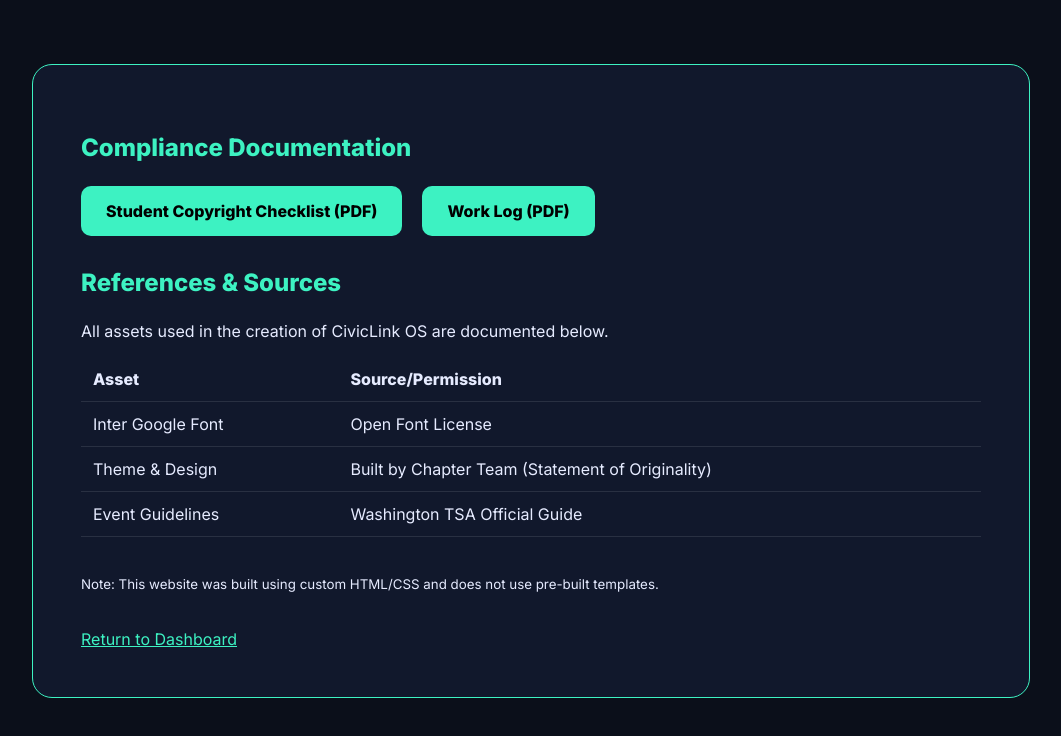
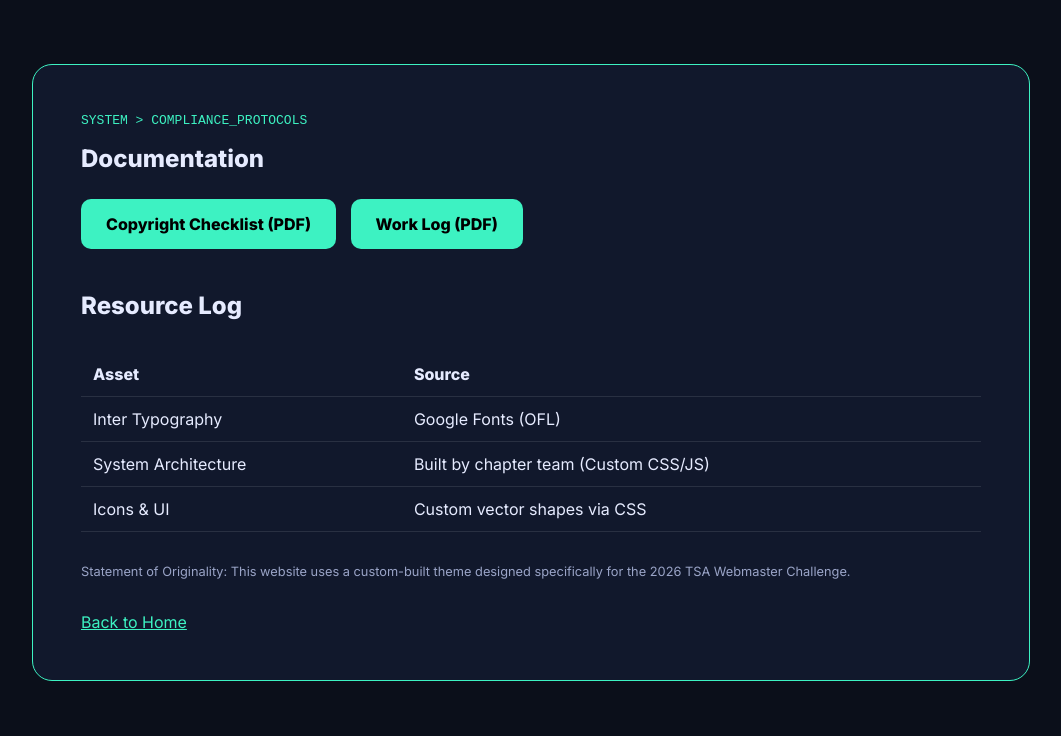
Before and after one commit to tsawebmaster25396-2/communityresourcehub, a plain HTML site: page references.html in a window 1280 px wide. Shown: the whole page, without its empty margins (109-1170 px from the left). Drawn offline with Linux system fonts and the light colour scheme.

Commit message:
Update references.html

```diff
--- a/references.html
+++ b/references.html
@@ -6,36 +6,30 @@
 <title>CivicLink OS | References</title>
 <link href="https://fonts.googleapis.com/css2?family=Inter:wght@400;800&display=swap" rel="stylesheet">
 <style>
-:root{--bg:#0b0f1a; --panel:rgba(18,26,47,0.85); --accent:#3df2c2; --text:#e6ebff; --muted:#9aa4c7;}
+:root{--bg:#0b0f1a; --panel:rgba(18,26,47,0.85); --accent:#3df2c2; --text:#e6ebff;}
 body{background:var(--bg); color:var(--text); font-family:'Inter', sans-serif;}
 .panel{max-width:900px; margin:4rem auto; background:var(--panel); padding:3rem; border-radius:20px; border:1px solid var(--accent);}
-h2{color:var(--accent); margin-bottom:1.5rem;}
-.doc-links{display:flex; gap:20px; margin-bottom:2rem;}
-.btn{background:var(--accent); color:#000; padding:15px 25px; text-decoration:none; border-radius:10px; font-weight:bold;}
-table{width:100%; border-collapse:collapse; margin-top:1rem;}
+.btn{background:var(--accent); color:#000; padding:15px 25px; text-decoration:none; border-radius:10px; font-weight:bold; display:inline-block; margin:10px 10px 10px 0;}
+table{width:100%; border-collapse:collapse; margin-top:2rem;}
 th, td{text-align:left; padding:12px; border-bottom:1px solid rgba(255,255,255,0.1);}
 </style>
 </head>
 <body>
 <div class="panel">
-  <h2>Compliance Documentation</h2>
-  <div class="doc-links">
-    <a href="copyright-checklist.pdf" class="btn" target="_blank">Student Copyright Checklist (PDF)</a>
-    <a href="work-log.pdf" class="btn" target="_blank">Work Log (PDF)</a>
-  </div>
+  <div style="font-family:monospace; color:var(--accent);">SYSTEM > COMPLIANCE_PROTOCOLS</div>
+  <h2 style="margin:1rem 0;">Documentation</h2>
+  <a href="copyright-checklist.pdf" class="btn" target="_blank">Copyright Checklist (PDF)</a>
+  <a href="work-log.pdf" class="btn" target="_blank">Work Log (PDF)</a>
 
-  <h2>References & Sources</h2>
-  <p>All assets used in the creation of CivicLink OS are documented below.</p>
+  <h2 style="margin:2rem 0 1rem 0;">Resource Log</h2>
   <table>
-    <tr><th>Asset</th><th>Source/Permission</th></tr>
-    <tr><td>Inter Google Font</td><td>Open Font License</td></tr>
-    <tr><td>Theme & Design</td><td>Built by Chapter Team (Statement of Originality)</td></tr>
-    <tr><td>Event Guidelines</td><td>Washington TSA Official Guide</td></tr>
+    <tr><th>Asset</th><th>Source</th></tr>
+    <tr><td>Inter Typography</td><td>Google Fonts (OFL)</td></tr>
+    <tr><td>System Architecture</td><td>Built by chapter team (Custom CSS/JS)</td></tr>
+    <tr><td>Icons & UI</td><td>Custom vector shapes via CSS</td></tr>
   </table>
-  <br>
-  <p><small>Note: This website was built using custom HTML/CSS and does not use pre-built templates.</small></p>
-  <br>
-  <a href="index.html" style="color:var(--accent)">Return to Dashboard</a>
+  <p style="margin-top:2rem; font-size:0.8rem; color:#9aa4c7;">Statement of Originality: This website uses a custom-built theme designed specifically for the 2026 TSA Webmaster Challenge.</p>
+  <br><a href="index.html" style="color:var(--accent)">Back to Home</a>
 </div>
 </body>
 </html>
```
